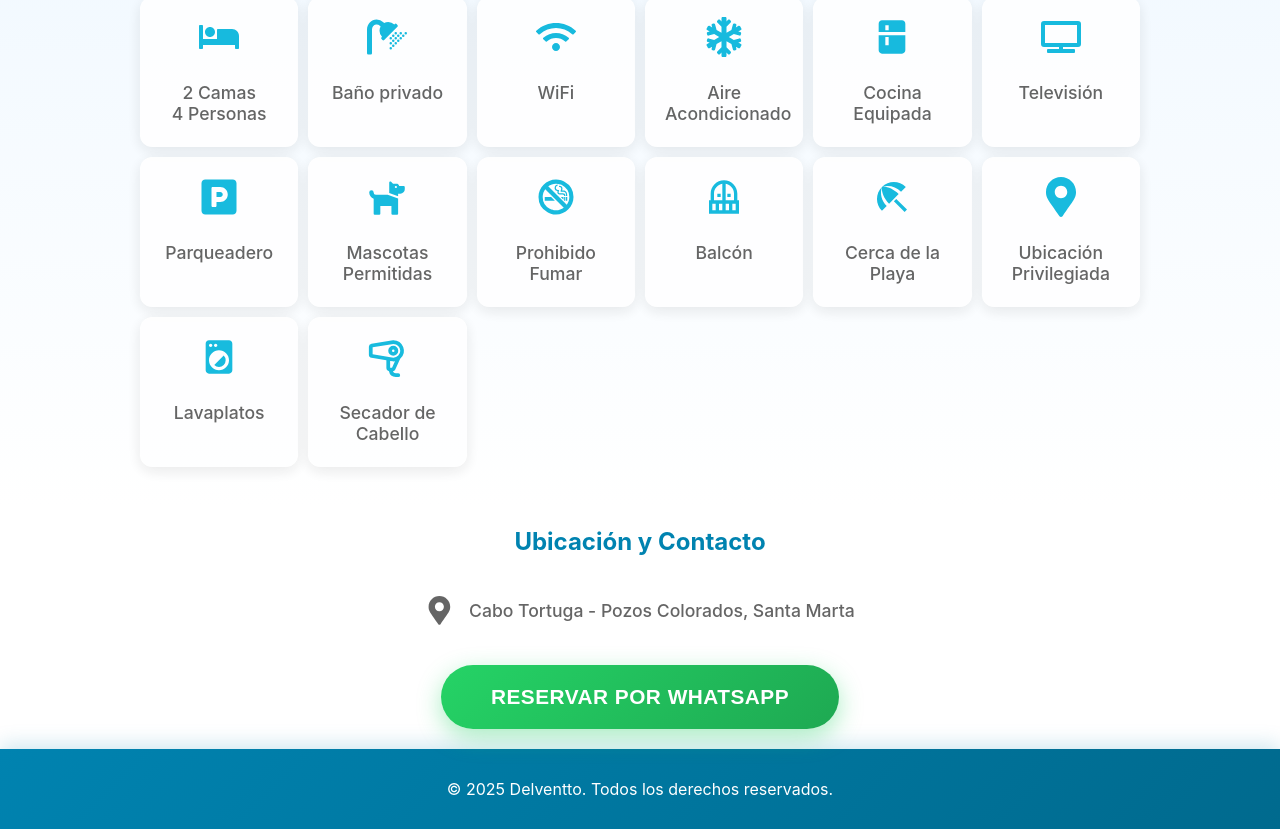
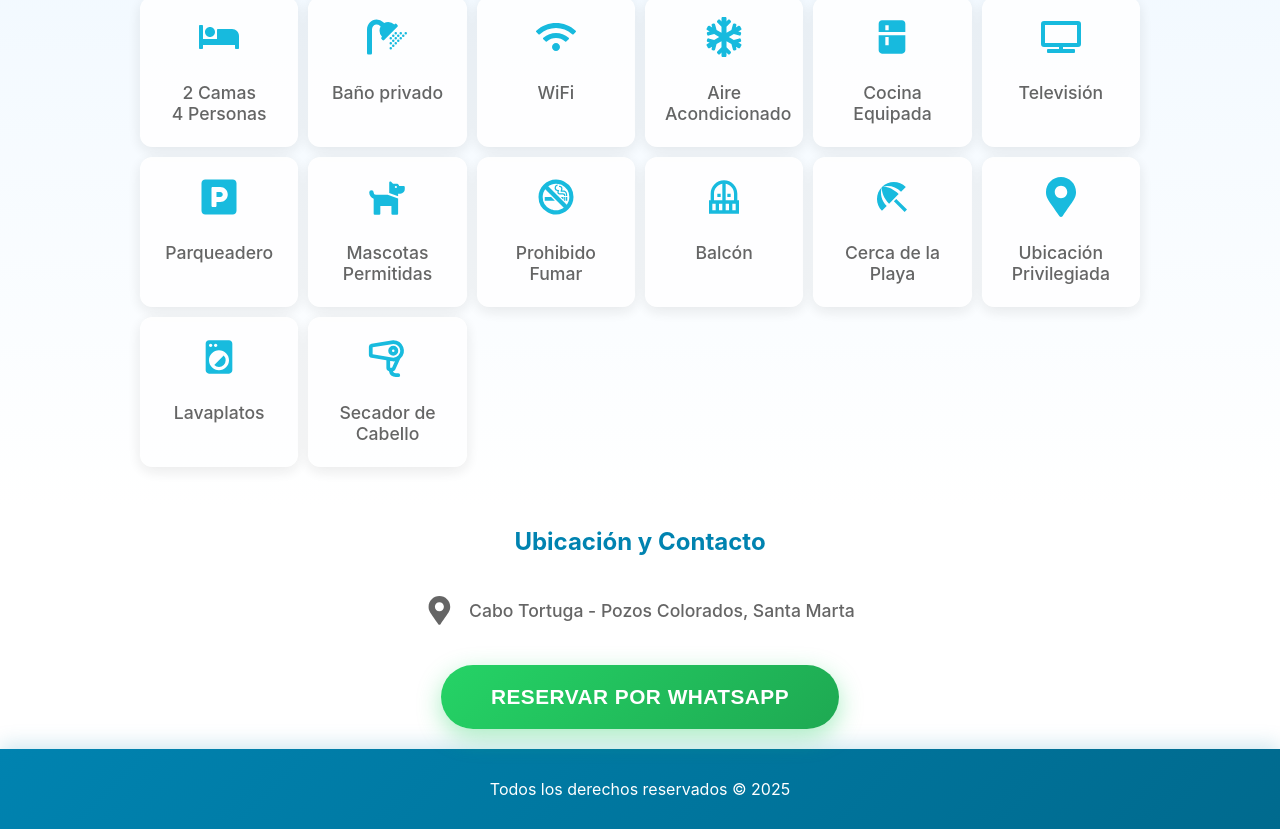
Before and after one commit to vanessar810/delventto, a React (Create React App) app: page / in a window 1280 px wide. Shown: the part 951-1780 px from the top of the page. Built offline with nearby package versions, Linux system fonts and the light colour scheme.

Commit message:
update description

```diff
--- a/src/App.js
+++ b/src/App.js
@@ -79,7 +79,7 @@ function App() {
     location: {
       address: "Cabo Tortuga - Pozos Colorados, Santa Marta",
       phone: "+57 304 117 51 18",
-      whatsappMessage: "Hola, estoy interesado en el Apartamento Delventto"
+      whatsappMessage: "Hola!, estoy interesado en el alquiler del apartamento en Santa Marta"
     }
   };
 
@@ -205,7 +205,7 @@ function App() {
       </section>
 
       <footer className="footer">
-        <p>&copy; 2025 Delventto. Todos los derechos reservados.</p>
+        <p> Todos los derechos reservados &copy; 2025</p>
       </footer>
     </div>
   );
```
